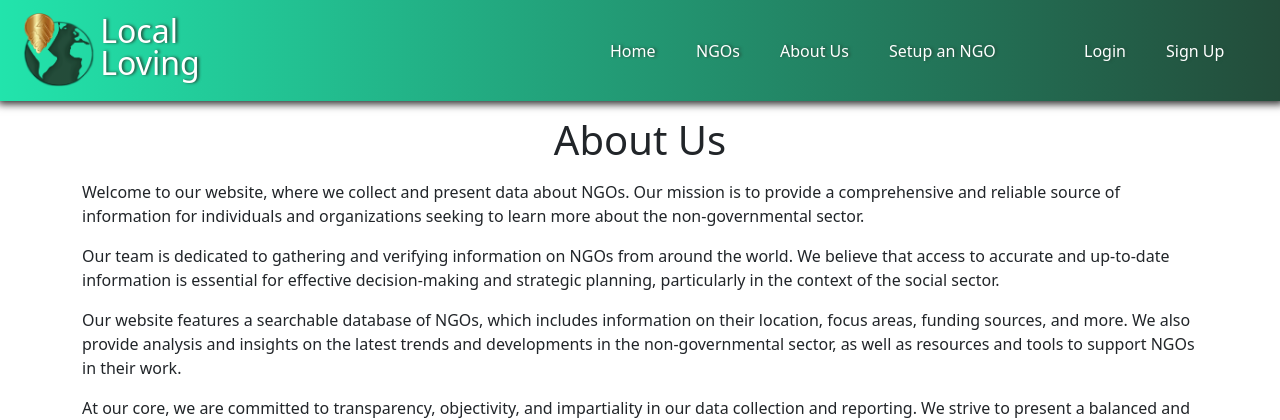
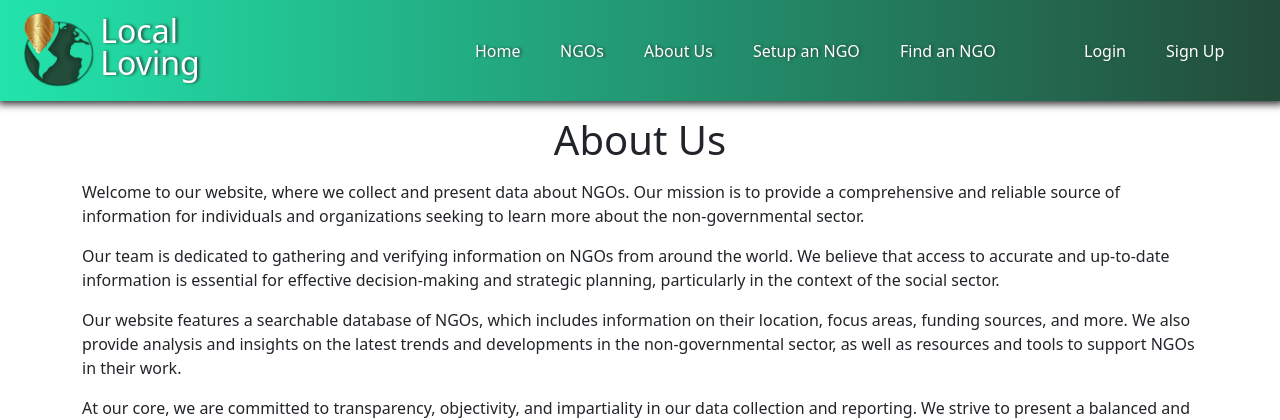
Before and after one commit to SamMartin92/hackathon-team-9a, a Django app: page /about/ in a window 1280 px wide. Shown: the top 420 px of the page. Run offline with Django 4.2, Linux system fonts and the light colour scheme; some libraries are stand-ins or nearby versions.

Commit message:
adds int-ngos to nav bar

```diff
--- a/ngo_project/settings.py
+++ b/ngo_project/settings.py
@@ -26,7 +26,7 @@
 SECRET_KEY = os.environ.get('SECRET_KEY')
 
 # SECURITY WARNING: don't run with debug turned on in production!
-DEBUG = False
+DEBUG = True
 
 ALLOWED_HOSTS = ['localhost', 'hack-team-9.herokuapp.com']
 
--- a/templates/base.html
+++ b/templates/base.html
@@ -75,6 +75,11 @@
                                 <a class="nav-link hvr-float" href="{% url 'setup' %}"><i
                                         class="fa-solid fa-circle-question pe-3 d-lg-none"></i>
                                         Setup an NGO</a>
+                            </li>
+                            <li class="nav-item">
+                                <a class="nav-link hvr-float" href="{% url 'int-ngos' %}"><i
+                                        class="fa-solid fa-circle-question pe-3 d-lg-none"></i>
+                                        Find an NGO</a>
                             </li>
                             <!-- Navbar links for authenticated users -->
                             {% if user.is_authenticated %}
```
